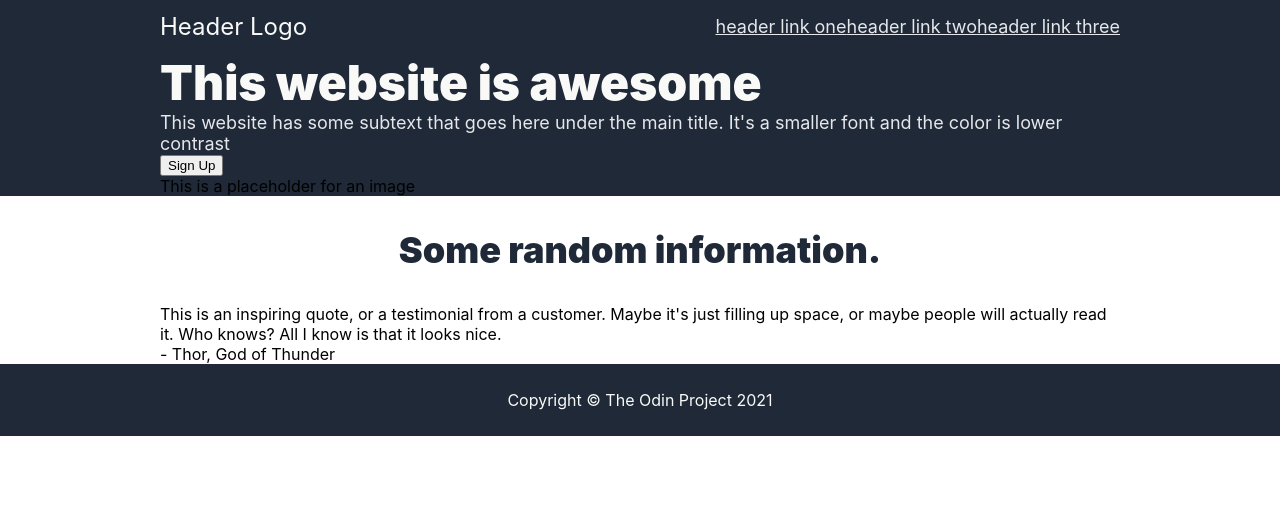
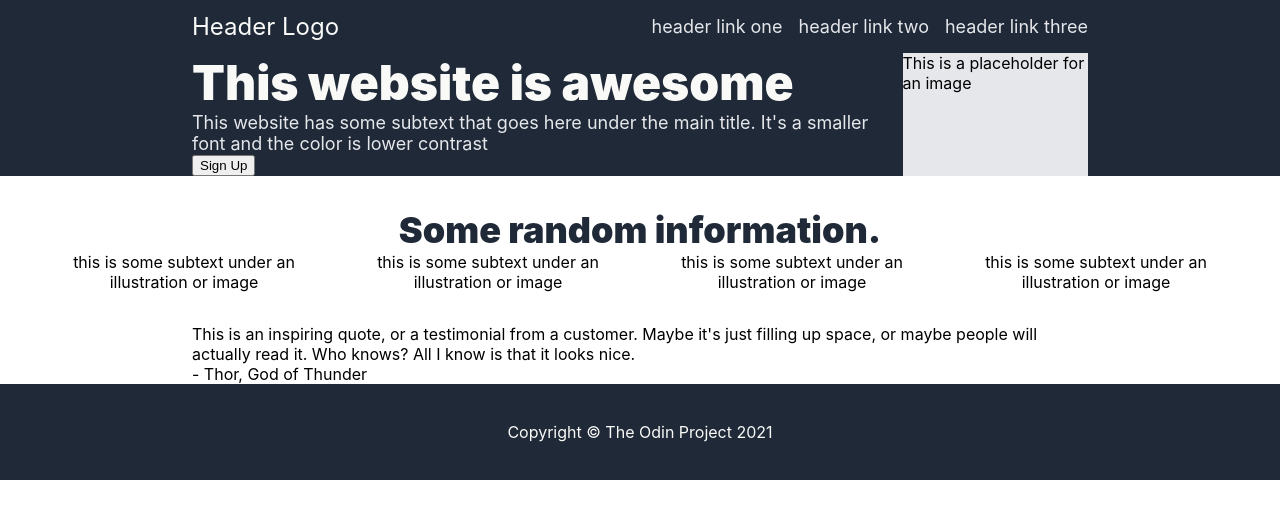
Before and after one commit to TwoPunchMan/01-landing-page, a plain HTML site: page index.html in a window 1280 px wide. Drawn offline with Linux system fonts and the light colour scheme.

Commit message:
cards added and some css changes

```diff
--- a/index.html
+++ b/index.html
@@ -34,17 +34,31 @@
 						</div>
 						<button>Sign Up</button>
 					</div>
-				</div>
-				<div class="header-photo">
-					This is a placeholder for an image
+					<div class="header-photo">
+						This is a placeholder for an image
+					</div>
 				</div>
 
 			</div>
 
 			<!-- Some random Information -->
 			<div class="body-info">
-				<div>
+				<div class="body-header">
 					Some random information.
+				</div>
+				<div class="body-cards">
+					<div class="card">
+						this is some subtext under an illustration or image
+					</div>
+					<div class="card">
+						this is some subtext under an illustration or image
+					</div>
+					<div class="card">
+						this is some subtext under an illustration or image
+					</div>
+					<div class="card">
+						this is some subtext under an illustration or image
+					</div>
 				</div>
 			</div>
 
--- a/styles.css
+++ b/styles.css
@@ -13,13 +13,14 @@ ul {
 a {
 	font-size: 18px;
 	color:#E5E7EB;
+	text-decoration: none;
 }
 
 .header,
 .body-info,
 .body-quote,
 .footer {
-	padding: 0 10em;
+	padding: 0 12em;
 }
 
 .header {
@@ -32,22 +33,25 @@ a {
 	align-items: center;
 }
 
+.header-links {
+	display: flex;
+	justify-content: space-between;
+	align-items: center;
+	gap: 16px;
+}
+
 .header-content {
 	display: flex;
 	justify-content: space-between;
-
+	flex: 1 1 auto;
 }
 
 .header-photo {
 	display: flex;
-
+	background-color: #E5E7EB;
 }
 
-.header-links {
-	display: flex;
-	justify-content: space-between;
-	align-items: center;
-}
+
 
 .logo {
 	font-size: 24px;
@@ -66,17 +70,25 @@ a {
 }
 
 .body-info {
+	text-align: center;
+	padding: 32px;
+}
+
+.body-header {
 	font-size: 36px;
 	font-weight: 900;
 	color: #1F2937;
-	text-align: center;
-	padding: 32px;
 }
+
+.body-cards {
+	display: flex;
+}
+
 .footer {
 	background-color: #1F2937;
 	display: flex;
 	justify-content: center;
 	align-items: center;
-	height: 72px;
+	height: 96px;
 	color: #F9FAF8;
 }
```
